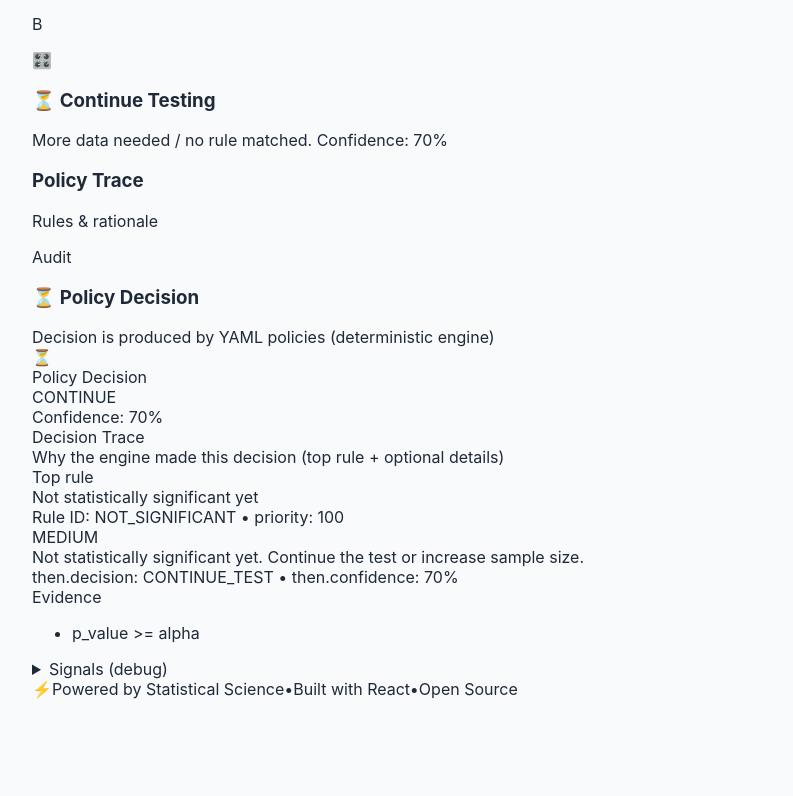
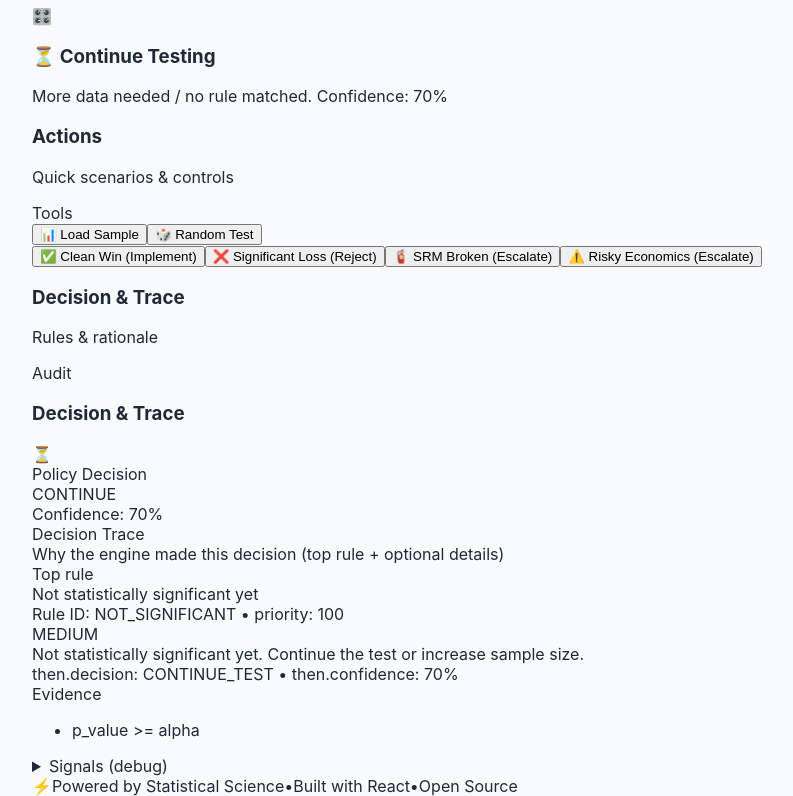
Before and after one commit to artemxdata/ab-testing-pro, a React (Create React App) app: page / in a window 1280 px wide. Shown: the part 1144-1940 px from the top of the page, without its empty margins (24-817 px from the left). Before the commit the page ends 1843 px from the top, so only its background shows below. Built offline with nearby package versions, Linux system fonts and the light colour scheme; the HTML template or start-up script is replaced by a standard one.

Commit message:
ui: dashboard layout + dark default

```diff
--- a/src/components/ABTestingPro.js
+++ b/src/components/ABTestingPro.js
@@ -22,7 +22,7 @@ const ABTestingPro = () => {
   const [expectedSplitB, setExpectedSplitB] = useState(50); // %
 
   const [isAnimating, setIsAnimating] = useState(false);
-  const [darkMode, setDarkMode] = useState(true);
+  const [darkMode, setDarkMode] = useState(true); // ✅ dark default
   const [activeTab, setActiveTab] = useState("calculator");
 
   // policy state
@@ -348,7 +348,6 @@ const ABTestingPro = () => {
   }
 
   // ---------- UI helpers ----------
-
   const cardBase = `rounded-2xl border p-6 shadow-xl ${
     darkMode ? "bg-slate-900/60 border-slate-800 text-slate-100" : "bg-white border-gray-200 text-gray-900"
   }`;
@@ -408,11 +407,11 @@ const ABTestingPro = () => {
           </div>
         </header>
 
-        {/* ---------------- CALCULATOR TAB (3 columns) ---------------- */}
+        {/* ---------------- CALCULATOR TAB (DASHBOARD GRID) ---------------- */}
         {activeTab === "calculator" && (
-          <div className="grid grid-cols-1 xl:grid-cols-12 gap-6">
-            {/* LEFT: Inputs */}
-            <div className="xl:col-span-4 space-y-6">
+          <div className="grid grid-cols-12 gap-6">
+            {/* LEFT */}
+            <div className="col-span-12 lg:col-span-4 space-y-6">
               {/* A/B Inputs card */}
               <div className={cardBase}>
                 <div className="flex items-center justify-between mb-5">
@@ -496,38 +495,6 @@ const ABTestingPro = () => {
                         />
                       </div>
                     </div>
-                  </div>
-
-                  {/* Actions under inputs */}
-                  <div className="grid grid-cols-1 sm:grid-cols-2 gap-3">
-                    <button
-                      onClick={loadSampleData}
-                      disabled={isAnimating}
-                      className="bg-gradient-to-r from-blue-600 to-purple-600 hover:from-blue-700 hover:to-purple-700 text-white font-bold py-3 px-4 rounded-xl transition-all duration-200 disabled:opacity-50 disabled:cursor-not-allowed"
-                    >
-                      {isAnimating ? "🔄 Loading..." : "📊 Load Sample"}
-                    </button>
-
-                    <button
-                      onClick={generateRandomData}
-                      disabled={isAnimating}
-                      className="bg-gradient-to-r from-emerald-600 to-teal-600 hover:from-emerald-700 hover:to-teal-700 text-white font-bold py-3 px-4 rounded-xl transition-all duration-200 disabled:opacity-50 disabled:cursor-not-allowed"
-                    >
-                      {isAnimating ? "🎲 Generating..." : "🎲 Random Test"}
-                    </button>
-                  </div>
-
-                  {/* Preset buttons row (inserted рядом с Actions) */}
-                  <div className="grid grid-cols-1 sm:grid-cols-2 lg:grid-cols-4 gap-3 mt-4">
-                    {Object.values(presets).map((p) => (
-                      <button
-                        key={p.name}
-                        onClick={() => applyPreset(p)}
-                        className="px-4 py-3 rounded-xl border border-gray-200 dark:border-gray-700 bg-white dark:bg-gray-800 hover:bg-gray-50 dark:hover:bg-gray-700 transition text-sm font-semibold text-gray-800 dark:text-gray-100"
-                      >
-                        {p.name}
-                      </button>
-                    ))}
                   </div>
                 </div>
               </div>
@@ -621,8 +588,8 @@ const ABTestingPro = () => {
               </div>
             </div>
 
-            {/* CENTER: Results + Main Decision */}
-            <div className="xl:col-span-5 space-y-6">
+            {/* CENTER */}
+            <div className="col-span-12 lg:col-span-5 space-y-6">
               {/* Results header card */}
               <div className={cardBase}>
                 <div className="flex items-center justify-between mb-5">
@@ -676,17 +643,62 @@ const ABTestingPro = () => {
                   </div>
                 </div>
               </div>
-            </div>
 
-            {/* RIGHT: Policies / Trace */}
-            <div className="xl:col-span-3 space-y-6">
+              {/* Actions + Presets (moved to CENTER) */}
               <div className={cardBase}>
                 <div className="flex items-center justify-between mb-5">
                   <div className="text-left">
-                    <h3 className="text-xl font-extrabold">Policy Trace</h3>
+                    <h3 className="text-xl font-extrabold">Actions</h3>
+                    <p className={`${darkMode ? "text-slate-300" : "text-gray-600"} text-sm`}>Quick scenarios & controls</p>
+                  </div>
+                  <div className={`px-3 py-1 rounded-full text-xs font-semibold ${darkMode ? "bg-slate-800 text-slate-200" : "bg-gray-100 text-gray-700"}`}>
+                    Tools
+                  </div>
+                </div>
+
+                <div className="grid grid-cols-1 sm:grid-cols-2 gap-3">
+                  <button
+                    onClick={loadSampleData}
+                    disabled={isAnimating}
+                    className="bg-gradient-to-r from-blue-600 to-purple-600 hover:from-blue-700 hover:to-purple-700 text-white font-bold py-3 px-4 rounded-xl transition-all duration-200 disabled:opacity-50 disabled:cursor-not-allowed"
+                  >
+                    {isAnimating ? "🔄 Loading..." : "📊 Load Sample"}
+                  </button>
+
+                  <button
+                    onClick={generateRandomData}
+                    disabled={isAnimating}
+                    className="bg-gradient-to-r from-emerald-600 to-teal-600 hover:from-emerald-700 hover:to-teal-700 text-white font-bold py-3 px-4 rounded-xl transition-all duration-200 disabled:opacity-50 disabled:cursor-not-allowed"
+                  >
+                    {isAnimating ? "🎲 Generating..." : "🎲 Random Test"}
+                  </button>
+                </div>
+
+                <div className="grid grid-cols-1 sm:grid-cols-2 lg:grid-cols-4 gap-3 mt-4">
+                  {Object.values(presets).map((p) => (
+                    <button
+                      key={p.name}
+                      onClick={() => applyPreset(p)}
+                      className="px-4 py-3 rounded-xl border border-gray-200 dark:border-gray-700 bg-white dark:bg-gray-800 hover:bg-gray-50 dark:hover:bg-gray-700 transition text-sm font-semibold text-gray-800 dark:text-gray-100"
+                    >
+                      {p.name}
+                    </button>
+                  ))}
+                </div>
+              </div>
+            </div>
+
+            {/* RIGHT */}
+            <div className="col-span-12 lg:col-span-3 space-y-6">
+              <div className={cardBase}>
+                <div className="flex items-center justify-between mb-5">
+                  <div className="text-left">
+                    <h3 className="text-xl font-extrabold">Decision & Trace</h3>
                     <p className={`${darkMode ? "text-slate-300" : "text-gray-600"} text-sm`}>Rules & rationale</p>
                   </div>
-                  <div className={`px-3 py-1 rounded-full text-xs font-semibold ${darkMode ? "bg-slate-800 text-slate-200" : "bg-gray-100 text-gray-700"}`}>Audit</div>
+                  <div className={`px-3 py-1 rounded-full text-xs font-semibold ${darkMode ? "bg-slate-800 text-slate-200" : "bg-gray-100 text-gray-700"}`}>
+                    Audit
+                  </div>
                 </div>
 
                 <PolicyDemoPanel
@@ -708,7 +720,9 @@ const ABTestingPro = () => {
             <div className="grid lg:grid-cols-2 gap-6">
               <div className={`p-6 rounded-xl border ${darkMode ? "border-slate-800 bg-slate-950/40" : "border-gray-200 bg-gray-50"}`}>
                 <h3 className="text-xl font-bold mb-4">📈 Performance Analysis</h3>
-                <p className={`${darkMode ? "text-slate-200" : "text-gray-700"}`}>Your test shows {Math.abs(improvement).toFixed(1)}% difference between variants.</p>
+                <p className={`${darkMode ? "text-slate-200" : "text-gray-700"}`}>
+                  Your test shows {Math.abs(improvement).toFixed(1)}% difference between variants.
+                </p>
               </div>
               <div className={`p-6 rounded-xl border ${darkMode ? "border-slate-800 bg-slate-950/40" : "border-gray-200 bg-gray-50"}`}>
                 <h3 className="text-xl font-bold mb-4">🎯 Recommendations</h3>
@@ -726,7 +740,9 @@ const ABTestingPro = () => {
             <div className="text-center py-12">
               <div className="text-6xl mb-4">📊</div>
               <p className={`text-xl ${darkMode ? "text-slate-300" : "text-gray-600"}`}>Test history feature coming soon!</p>
-              <p className={`${darkMode ? "text-slate-400" : "text-gray-500"} mt-2`}>Track your experiments over time with detailed analytics.</p>
+              <p className={`${darkMode ? "text-slate-400" : "text-gray-500"} mt-2`}>
+                Track your experiments over time with detailed analytics.
+              </p>
             </div>
           </div>
         )}
--- a/src/ui/PolicyDemoPanel.tsx
+++ b/src/ui/PolicyDemoPanel.tsx
@@ -29,11 +29,8 @@ export default function PolicyDemoPanel({
     <div className="mt-8">
       <div className="flex items-center justify-between mb-3">
         <h3 className="text-xl font-bold text-gray-900 dark:text-white">
-          ⏳ Policy Decision
+          Decision & Trace
         </h3>
-        <div className="text-sm text-gray-600 dark:text-gray-300">
-          Decision is produced by YAML policies (deterministic engine)
-        </div>
       </div>
 
       {!policyDocLoaded && !policyError && (
```
